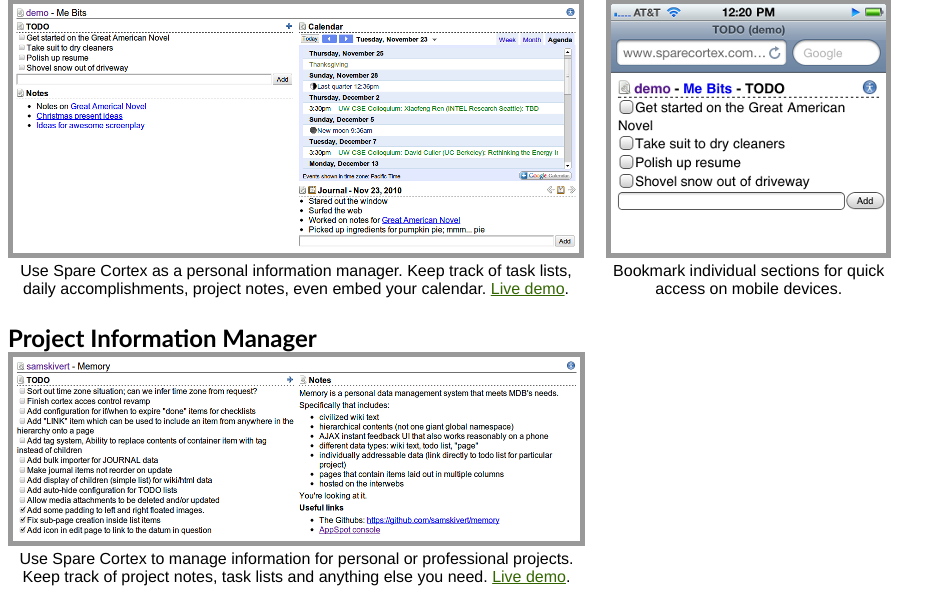
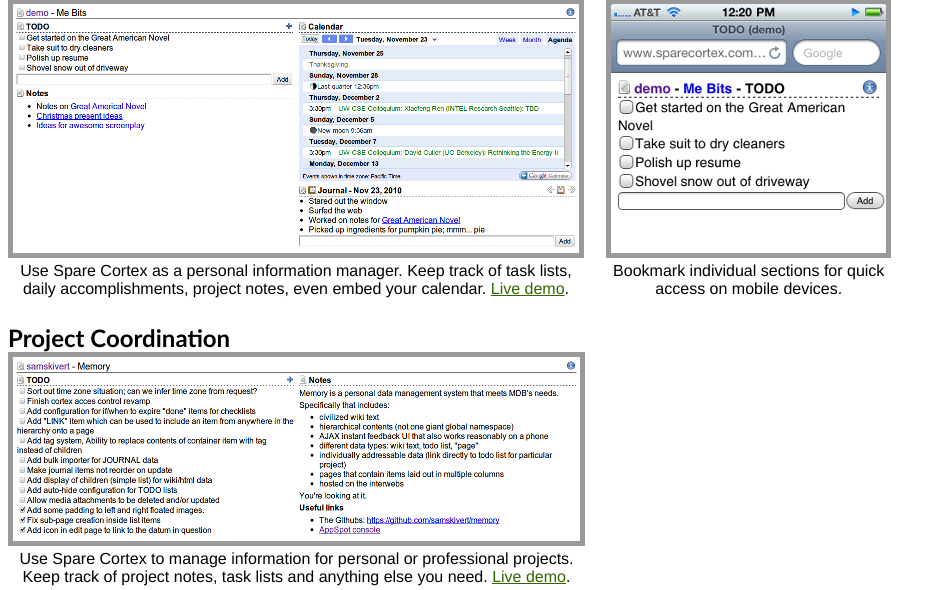
Before and after one commit to samskivert/memory, a web app: page / in a window 1280 px wide. Shown: the part 292-882 px from the top of the page, without its empty margins (0-946 px from the left). Run offline with its HTML, style and script files only (its server is not run), Linux system fonts and the light colour scheme; data that the repository does not hold is empty.

Commit message:
More landing page edits.

```diff
--- a/src/main/webapp/index.html
+++ b/src/main/webapp/index.html
@@ -70,7 +70,7 @@
     </td>
   </tr></table>
 
-  <h2 style="margin-top: 25px">Project Information Manager</h2>
+  <h2 style="margin-top: 25px">Project Coordination</h2>
 
   <table width="577" cellspacing="0" cellpadding="0"><tr>
     <td align="center" valign="top">
```
